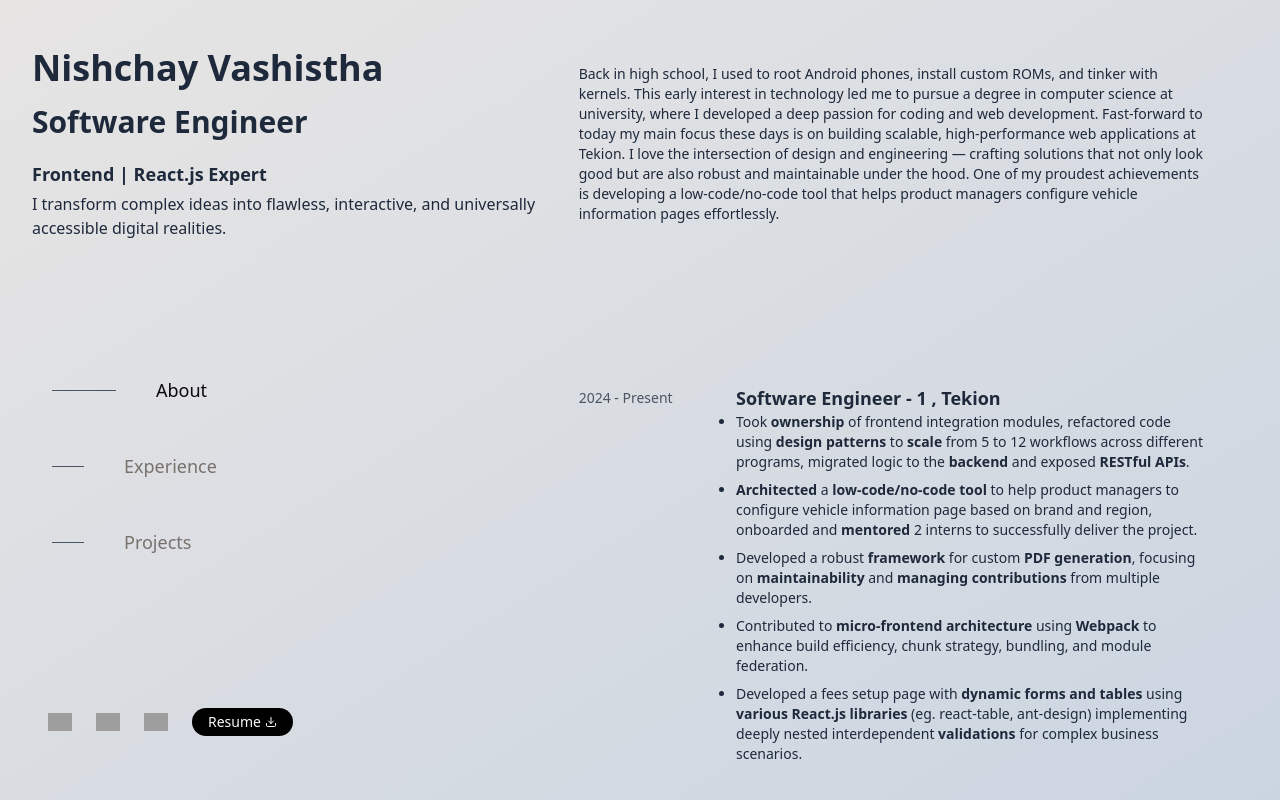
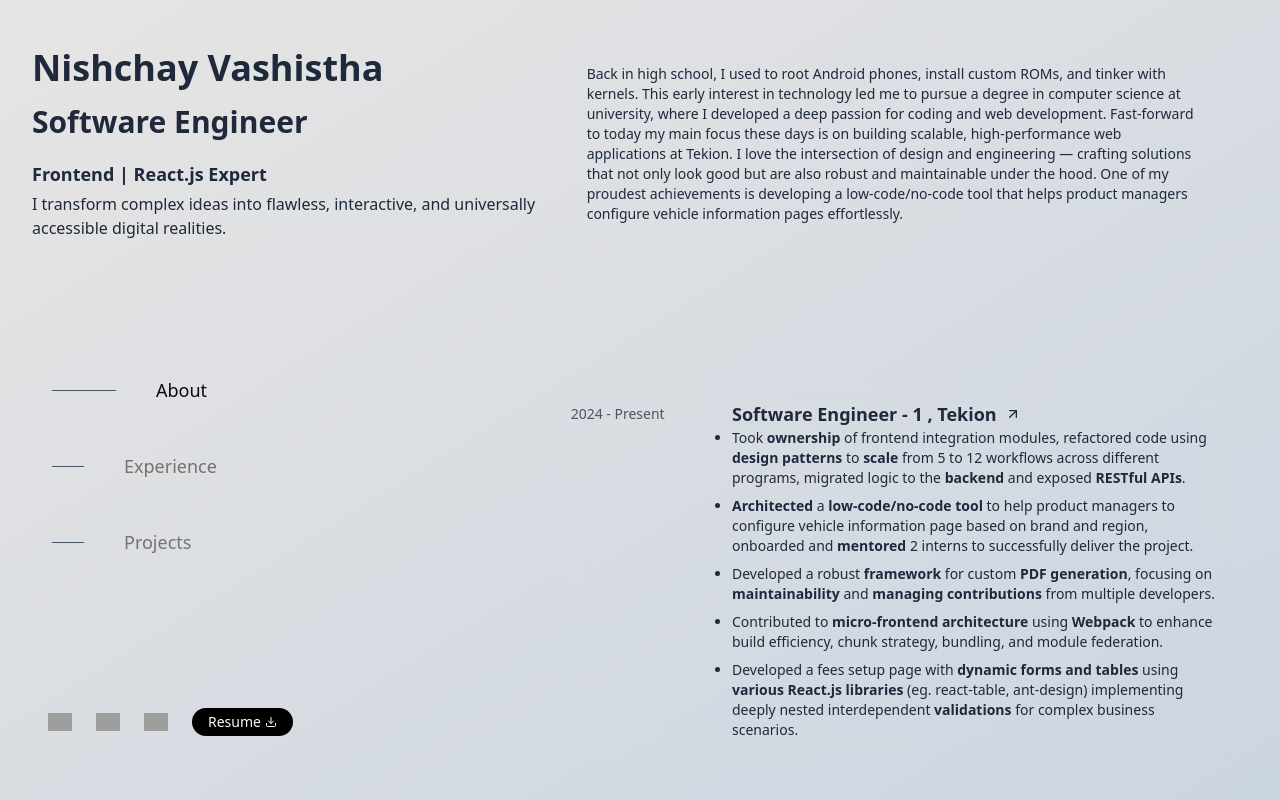
Before and after one commit to nishchay-v/nishchay-v-site, a Next.js app: page / in a window 1280 px wide. Built offline with nearby package versions, Linux system fonts and the light colour scheme; grey boxes are pictures that could not be loaded.

Commit message:
feat: Add LinkWithIcon component for displaying links with icons

```diff
--- /dev/null
+++ b/src/app/components/LinkWithIcon.tsx
@@ -0,0 +1,30 @@
+import { LucideArrowUpRight, LucideProps } from 'lucide-react';
+
+export default function LinkWithIcon({
+  url,
+  urlText,
+  icon: Icon = LucideArrowUpRight,
+}: {
+  url: string;
+  urlText: string;
+  icon: React.ForwardRefExoticComponent<
+    Omit<LucideProps, 'ref'> & React.RefAttributes<SVGSVGElement>
+  >;
+}) {
+  return (
+    <a
+      href={url}
+      target='_blank'
+      rel='external'
+      className='flex justify-start group-hover/resumeItem:text-teal-500 transition-colors'
+    >
+      {urlText}
+      {Icon && (
+        <Icon
+          size={16}
+          className='self-center group-hover/resumeItem:self-start ml-2 transition-transform delay-300'
+        />
+      )}
+    </a>
+  );
+}
--- a/src/app/page.tsx
+++ b/src/app/page.tsx
@@ -8,6 +8,7 @@ import '@/lib/env';
 import { Tabs, TabsList, TabsTrigger } from '@/components/ui/tabs';
 
 import ItemLink from '@/app/components/ItemLink';
+import LinkWithIcon from '@/app/components/LinkWithIcon';
 
 import ContactList from './components/ContactList';
 
@@ -198,18 +199,21 @@ const PAGE_SECTIONS = [
         company: 'Tekion',
         duration: '2024 - Present',
         description: <TekionSE1 />,
+        url: 'https://www.tekion.com/',
       },
       {
         title: 'Associate Software Engineer',
         company: 'Tekion',
         duration: '2022 - 2023',
         description: <TekionASE />,
+        url: 'https://www.tekion.com/',
       },
       {
         title: 'Software Engineer Intern',
         company: 'Tekion',
         duration: 'Jan - June 2022',
         description: <TekionIntern />,
+        url: 'https://www.tekion.com/',
       },
     ],
   },
@@ -295,18 +299,28 @@ export default function HomePage() {
   };
 
   const renderContentItem = (item: any, index: any) => (
-    // return 'company' in item ? (
-    <div className='flex md:my-12 my-6' key={item.title + index}>
+    <a
+      href={item.url}
+      className='flex md:my-12 my-6 p-4 rounded-md group/resumeItem hover:cursor-pointer hover:bg-slate-300 backdrop-blur-md transition-all'
+      key={item.title + index}
+      target='_blank'
+      rel='external'
+    >
       <div className='text-gray-600 w-[25%] text-sm mt-1 pr-2'>
         {'duration' in item ? item.duration : ItemLink(item)}
       </div>
       <div className='w-[75%]'>
         <h3 className='text-lg'>
-          {item.title} {'company' in item && ', ' + item.company}
+          <LinkWithIcon
+            url={item.url}
+            urlText={`${item.title} ${
+              'company' in item && ', ' + item.company
+            }`}
+          />
         </h3>
         {'description' in item && <p className='text-sm'>{item.description}</p>}
       </div>
-    </div>
+    </a>
   );
 
   const renderTabs = () => (
@@ -346,7 +360,7 @@ export default function HomePage() {
               {renderTabs()}
               <ContactList className='md:p-4 pb-4' />
             </div>
-            <main className='md:col-span-7 max-md:row-span-2 max-h-screen md:pt-12 md:px-4 lg:px-8'>
+            <main className='md:col-span-7 max-md:row-span-2 max-h-screen md:pt-12 lg:px-4'>
               <h3 className='md:hidden sticky h-[5%] border-b-[1px] border-gray-600'>
                 {
                   PAGE_SECTIONS.find((section) => section.key === activeTab)
@@ -355,7 +369,7 @@ export default function HomePage() {
               </h3>
               <div
                 ref={scrollContainerRef}
-                className='overflow-y-auto space-y-20 md:space-y-40 h-[95%] pt-4 px-2'
+                className='overflow-y-auto space-y-20 md:space-y-40 h-[95%] pt-4'
               >
                 {PAGE_SECTIONS.map((section, index) => (
                   <div
@@ -366,7 +380,7 @@ export default function HomePage() {
                     }}
                   >
                     {typeof section.content === 'string' ? (
-                      <p className='text-sm'>{section.content}</p>
+                      <p className='text-sm px-8'>{section.content}</p>
                     ) : (
                       section.content.map(renderContentItem)
                     )}
```
